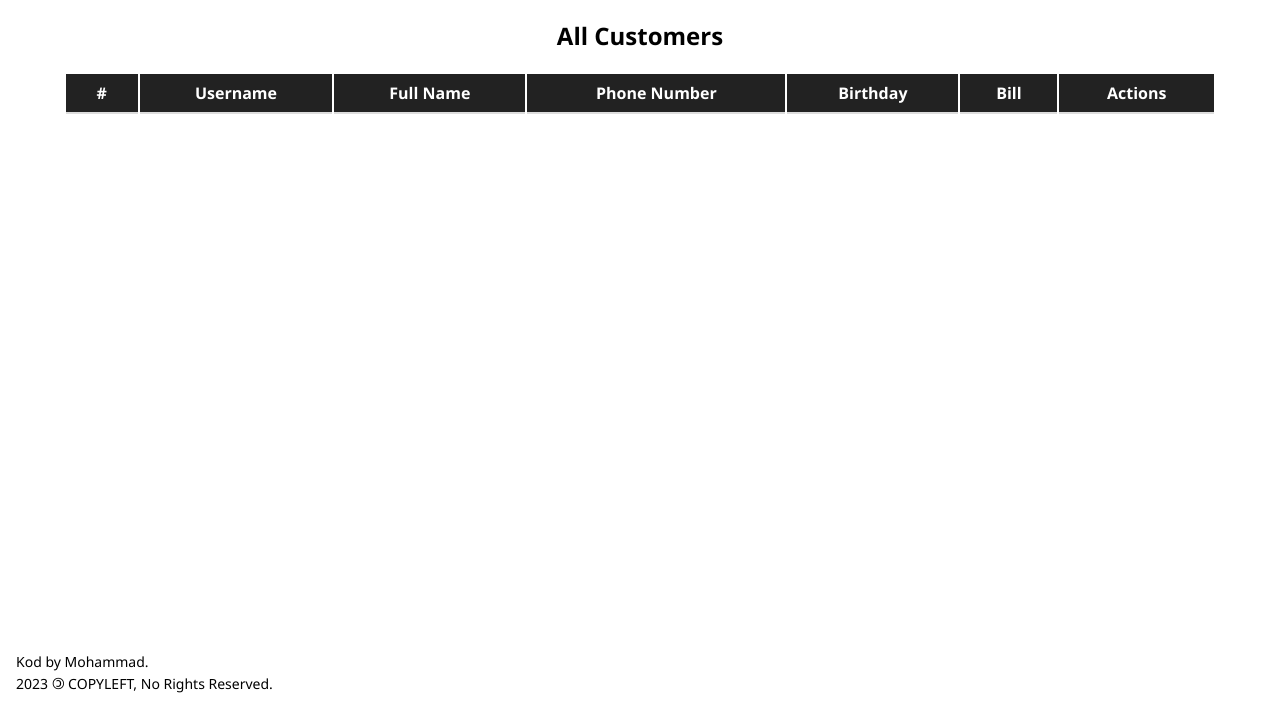
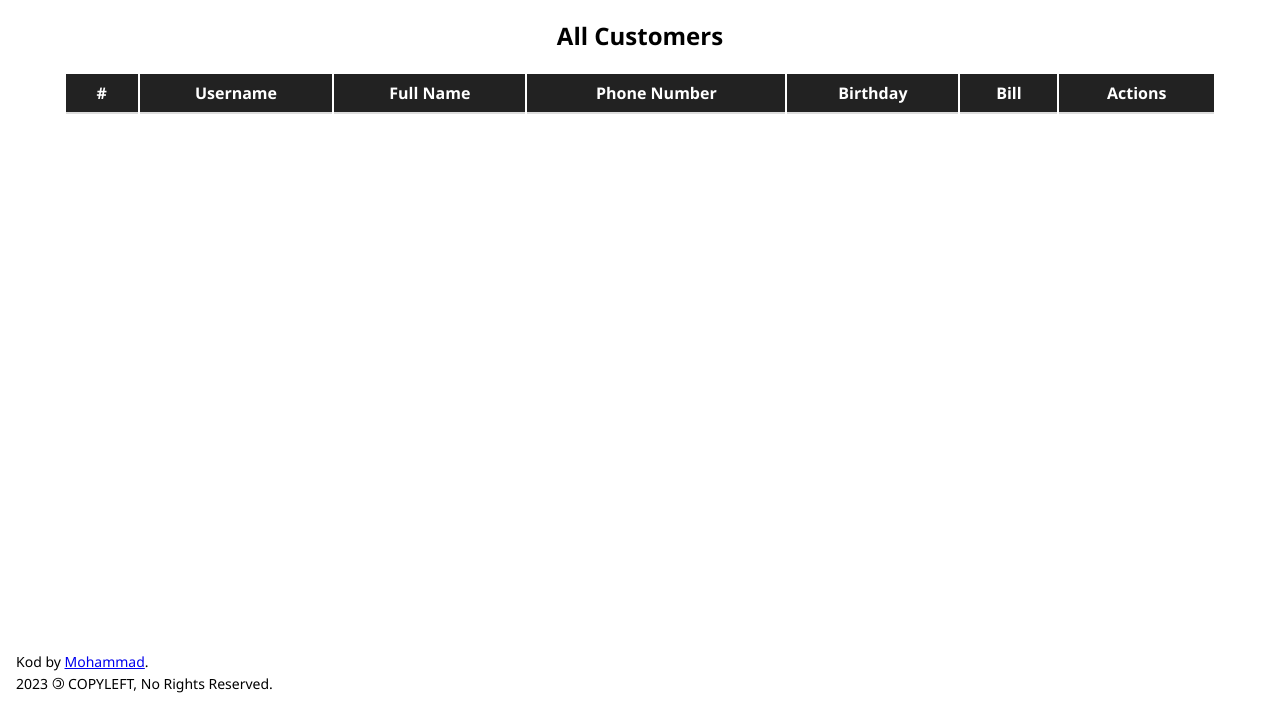
Before and after one commit to Mohammad-Diab/Mokalamt, a plain HTML site: page admin/index.htm in a window 1280 px wide. Shown: the part 97-800 px from the top of the page. Drawn offline with nearby package versions, Linux system fonts and the light colour scheme; no server answers.

Commit message:
add linkedin link

```diff
--- a/admin/index.htm
+++ b/admin/index.htm
@@ -35,7 +35,7 @@
     </div>
 
     <footer>
-        <div>Kod by Mohammad.</div>
+        <div>Kod by <a rel="noopener" target="_blank" href="https://www.linkedin.com/in/mohammadsalimdiab/">Mohammad</a>.</div>
         <div> 2023 <span class="c-icon">©</span> COPYLEFT, No Rights Reserved.</div>
     </footer>
     <script src="https://code.jquery.com/jquery-3.6.3.js"
```
Also changed, not shown: index.htm (+1 -1 lines), login/index.htm (+1 -1 lines), user/index.htm (+1 -1 lines).
